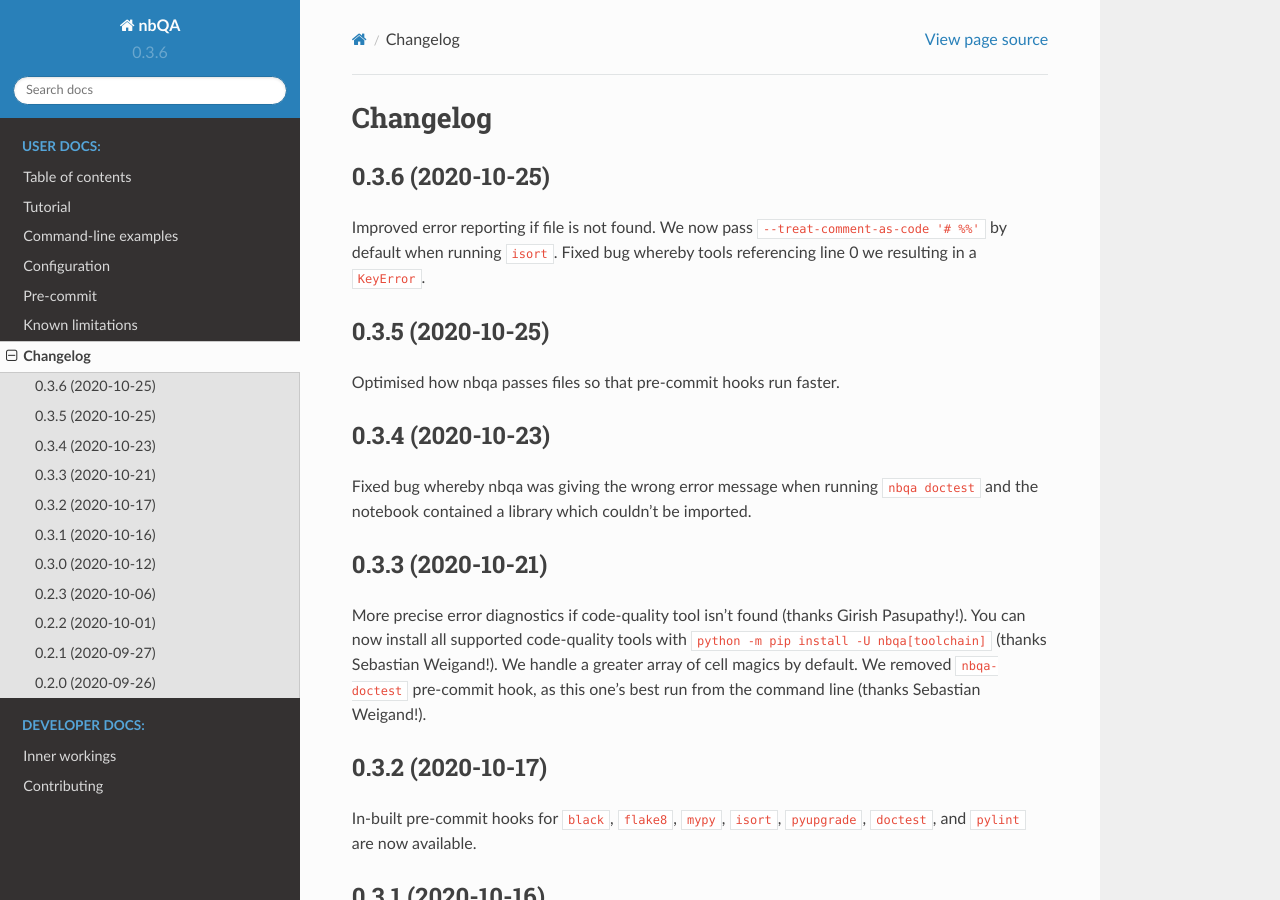
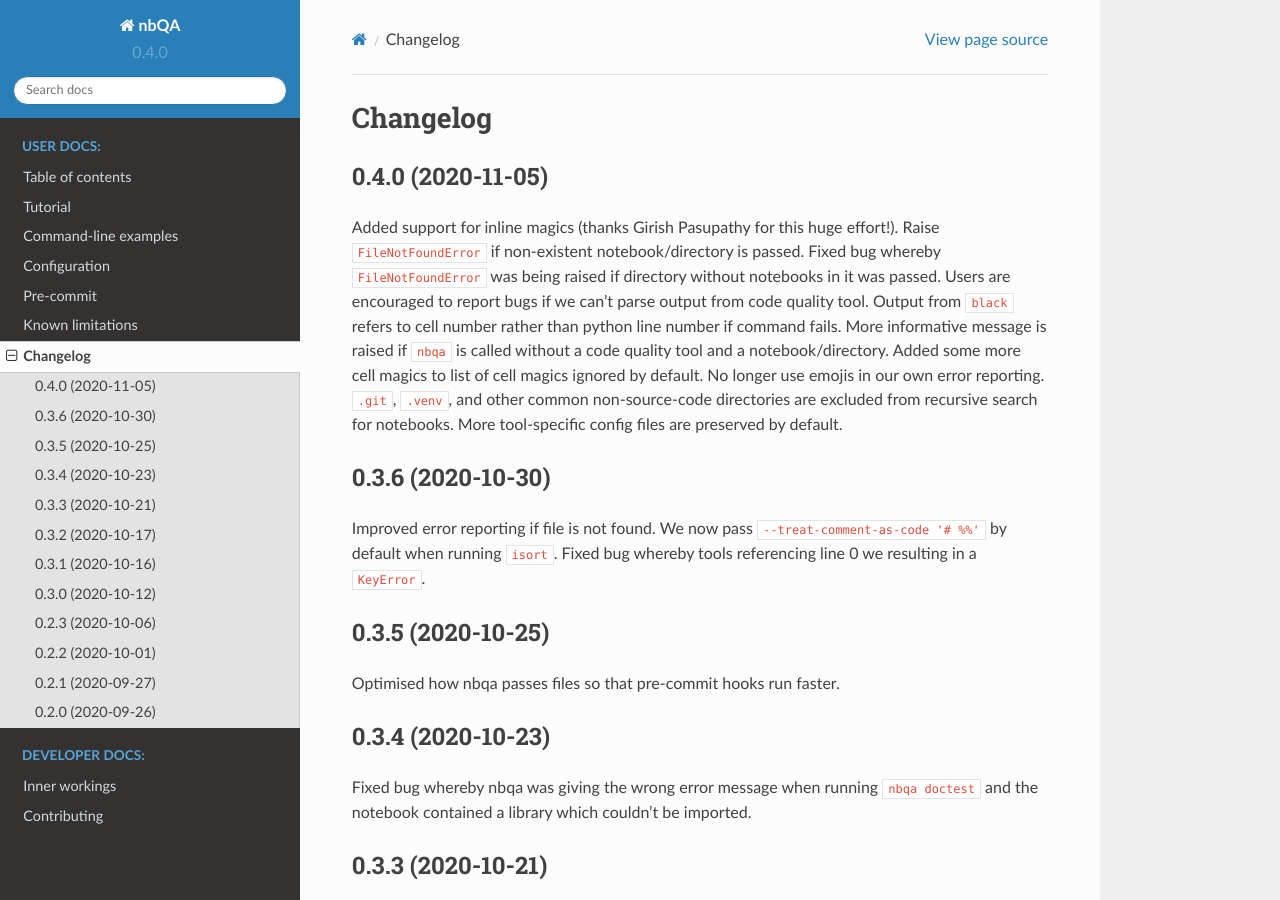
Before and after one commit to nbQA-dev/nbQA, a Sphinx documentation site: the page built from docs/history.rst, in a window 1280 px wide and 900 px high. Built offline with Sphinx 7.4.7 and the Read the Docs theme 2.0.0, drawn with Linux system fonts in a browser that asks for light colours.

Commit message:
v0.4.0 (#427)

```diff
--- a/docs/history.rst
+++ b/docs/history.rst
@@ -2,7 +2,21 @@
 Changelog
 =========
 
-0.3.6 (2020-10-25)
+0.4.0 (2020-11-05)
+------------------
+
+Added support for inline magics (thanks Girish Pasupathy for this huge effort!).
+Raise ``FileNotFoundError`` if non-existent notebook/directory is passed.
+Fixed bug whereby ``FileNotFoundError`` was being raised if directory without notebooks in it was passed.
+Users are encouraged to report bugs if we can't parse output from code quality tool.
+Output from ``black`` refers to cell number rather than python line number if command fails.
+More informative message is raised if ``nbqa`` is called without a code quality tool and a notebook/directory.
+Added some more cell magics to list of cell magics ignored by default.
+No longer use emojis in our own error reporting.
+``.git``, ``.venv``, and other common non-source-code directories are excluded from recursive search for notebooks.
+More tool-specific config files are preserved by default.
+
+0.3.6 (2020-10-30)
 ------------------
 
 Improved error reporting if file is not found.
--- a/docs/pre-commit.rst
+++ b/docs/pre-commit.rst
@@ -11,7 +11,7 @@
 
     repos:
     - repo: https://github.com/nbQA-dev/nbQA
-      rev: 0.3.6
+      rev: 0.4.0
       hooks:
         - id: nbqa-black
         - id: nbqa-isort
@@ -25,7 +25,7 @@
 If you have your own custom tool (e.g. ``customtool``) for which we currently don't have a built-in hook, you can define your own one with: ::
 
     - repo: https://github.com/nbQA-dev/nbQA
-      rev: 0.3.6
+      rev: 0.4.0
       hooks:
         - id: nbqa
           args: [customtool]
--- a/nbqa/__init__.py
+++ b/nbqa/__init__.py
@@ -1,3 +1,3 @@
 """Attributes used by docs / packaging."""
 
-__version__ = "0.3.6"
+__version__ = "0.4.0"
```
Also changed, not shown: README.md (+1 -1 lines).
